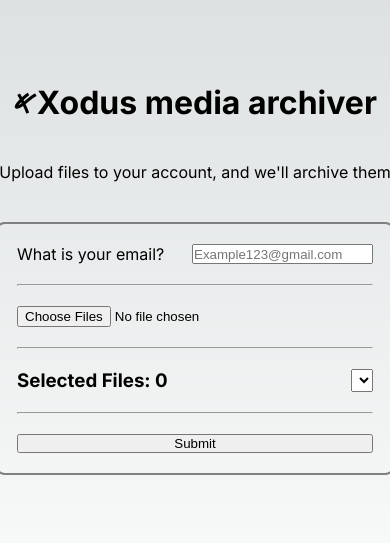
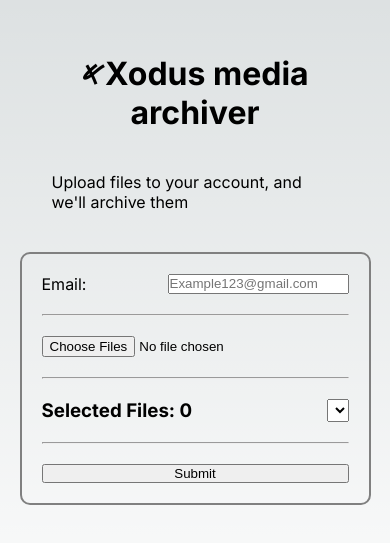
Before and after one commit to Beth-Kavod/-Xodus-Archive, a Next.js app: page / in a window 390 px wide. Shown: the part 143-686 px from the top of the page. Built offline with nearby package versions, Linux system fonts and the light colour scheme.

Commit message:
Fixed mobile css

```diff
--- a/app/page.module.css
+++ b/app/page.module.css
@@ -6,6 +6,11 @@
   padding: 6rem;
   min-height: 100vh;
   gap: 40px;
+  width: 90vw;
+}
+
+.main > h1 {
+  text-align: center;
 }
 
 .form {
@@ -24,3 +29,13 @@
   display: flex;
   justify-content: space-between;
 }
+
+@media screen and (max-width: 600px) {
+  .main {
+    padding: 2rem;
+  }
+
+  .form {
+    width: 90vw;
+  }
+}
--- a/app/page.tsx
+++ b/app/page.tsx
@@ -108,7 +108,7 @@ export default function Home() {
       <p>Upload files to your account, and we&apos;ll archive them</p>
       <form action="" encType="multipart/form-data" onSubmit={(event) => handleUpload(event)} className={styles.form}>
         <div className={styles.formGroup}>
-          <label htmlFor="email">What is your email?</label>
+          <label htmlFor="email">Email:</label>
           <input type="text" placeholder="Example123@gmail.com" onChange={(e) => setEmail(e.target.value)}/>
         </div>
         <hr />
```
